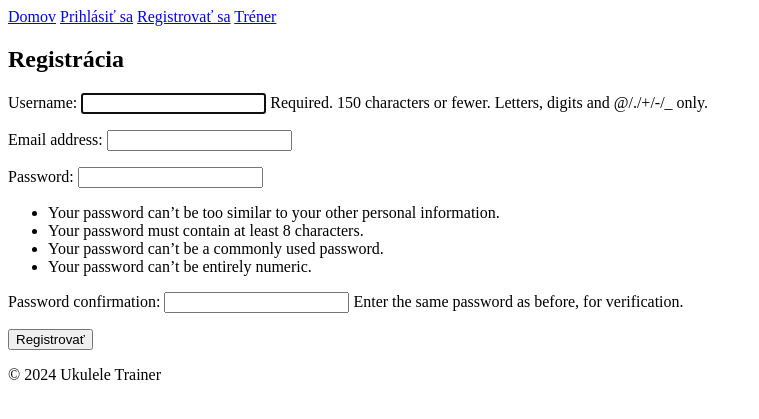
After one commit to MarekPisarcik/Project_ukulele, a Django app: page /register/ in a window 1280 px wide. The commit adds this page. Shown: the top 419 px of the page, without its empty margins (0-759 px from the left). Run offline with Django 5.2, Linux system fonts and the light colour scheme.

Commit message:
Registrácia a navigácia
Pridaná navigácia, prihlasovanie, odhlasovanie a registrácia.

```diff
--- /dev/null
+++ b/ukulele_trainer/ukulele/forms.py
@@ -0,0 +1,8 @@
+from django import forms
+from django.contrib.auth.models import User
+from django.contrib.auth.forms import UserCreationForm
+
+class CustomUserCreationForm(UserCreationForm):
+    class Meta:
+        model = User
+        fields = ("username", "email")
--- a/ukulele_trainer/ukulele/templates/ukulele/base.html
+++ b/ukulele_trainer/ukulele/templates/ukulele/base.html
@@ -9,7 +9,26 @@
     {% block css_index %}{% endblock css_index %}
 </head>
 <body>
+    <header>
+        <nav>
+            <a href="{% url 'home' %}">Domov</a>
+            {% if user.is_authenticated %}
+                <form action="{% url 'logout' %}" method="post" style="display: inline;">
+                    {% csrf_token %}
+                    <button type="submit" style="border: none; background: none; color: inherit; cursor: pointer;">Odhlásiť sa</button>
+                </form>
+            {% else %}
+                <a href="{% url 'login' %}">Prihlásiť sa</a>
+            {% endif %}
+            <a href="{% url 'register' %}">Registrovať sa</a>
+            <a href="{% url 'trainer' %}">Tréner</a>
+        </nav>
+    </header>
     {% block heading %}{% endblock heading %}
+    {% block login %}{% endblock login %}
+    {% block logout %}{% endblock logout %}
+    {% block register  %}{% endblock register  %}
+    {% block trainer %}{% endblock trainer %}
 
 
 
--- /dev/null
+++ b/ukulele_trainer/ukulele/templates/ukulele/logged_out.html
@@ -0,0 +1,6 @@
+{% extends "ukulele/base.html" %}
+
+{% block logout %}
+    <p>Boli ste úspešne odhlásený.</p>
+    <p>Pre <a href="{% url 'login' %}">prihlásenie</a> znova kliknite.</p>
+{% endblock logout %}
--- /dev/null
+++ b/ukulele_trainer/ukulele/templates/ukulele/register.html
@@ -0,0 +1,10 @@
+{% extends "ukulele/base.html" %}
+
+{% block register  %}
+    <h2>Registrácia</h2>
+    <form method="post">
+        {% csrf_token %}
+        {{ form.as_p }}
+        <button type="submit">Registrovať</button>
+    </form>
+{% endblock register  %}
--- a/ukulele_trainer/ukulele/templates/ukulele/trainer.html
+++ b/ukulele_trainer/ukulele/templates/ukulele/trainer.html
@@ -1,6 +1,7 @@
+{% extends "ukulele/base.html" %}
 {% load static %}
 
-
+{% block trainer %}
     <!DOCTYPE html>
     <html lang="en">
     <head>
@@ -103,3 +104,4 @@
         </div>
     </body>
     </html>
+{% endblock trainer %}
--- a/ukulele_trainer/ukulele/urls.py
+++ b/ukulele_trainer/ukulele/urls.py
@@ -1,8 +1,12 @@
 # URLS v aplikacii ukulele
 from django.urls import path
 from . import views
+from django.contrib.auth import views as auth_views
 
 urlpatterns = [
      path('', views.home, name='home'),
      path('trainer/', views.trainer, name='trainer'),
+     path('login/', auth_views.LoginView.as_view(template_name='ukulele/login.html'), name='login'),
+     path('logout/', auth_views.LogoutView.as_view(template_name='ukulele/logged_out.html'), name='logout'),
+     path('register/', views.register, name='register'),
 ]
--- a/ukulele_trainer/ukulele/views.py
+++ b/ukulele_trainer/ukulele/views.py
@@ -1,6 +1,8 @@
-from django.shortcuts import render
+from django.shortcuts import render, redirect
 from django.http import HttpResponse, HttpResponseNotFound
 from django.template import loader
+from django.contrib.auth import login
+from .forms import CustomUserCreationForm
 # Create your views here.
 
 def home(request,):
@@ -8,3 +10,15 @@
 
 def trainer(request,):
     return render(request, 'ukulele/trainer.html')
+
+def register(request):
+    if request.method == "POST":
+        form = CustomUserCreationForm(request.POST)
+        if form.is_valid():
+            user = form.save()
+            login(request, user)
+            return redirect("home")
+    else:
+        form = CustomUserCreationForm()
+
+    return render(request, "ukulele/register.html", {"form": form})
--- a/ukulele_trainer/ukulele_trainer/settings.py
+++ b/ukulele_trainer/ukulele_trainer/settings.py
@@ -121,3 +121,6 @@
 # https://docs.djangoproject.com/en/5.2/ref/settings/#default-auto-field
 
 DEFAULT_AUTO_FIELD = 'django.db.models.BigAutoField'
+
+LOGIN_REDIRECT_URL = 'home'
+LOGOUT_REDIRECT_URL = 'home'
```
Also changed, not shown: ukulele_trainer/ukulele/templates/ukulele/login.html (added, +10 -0 lines). Lines whose indentation alone changed are shown as unchanged.
